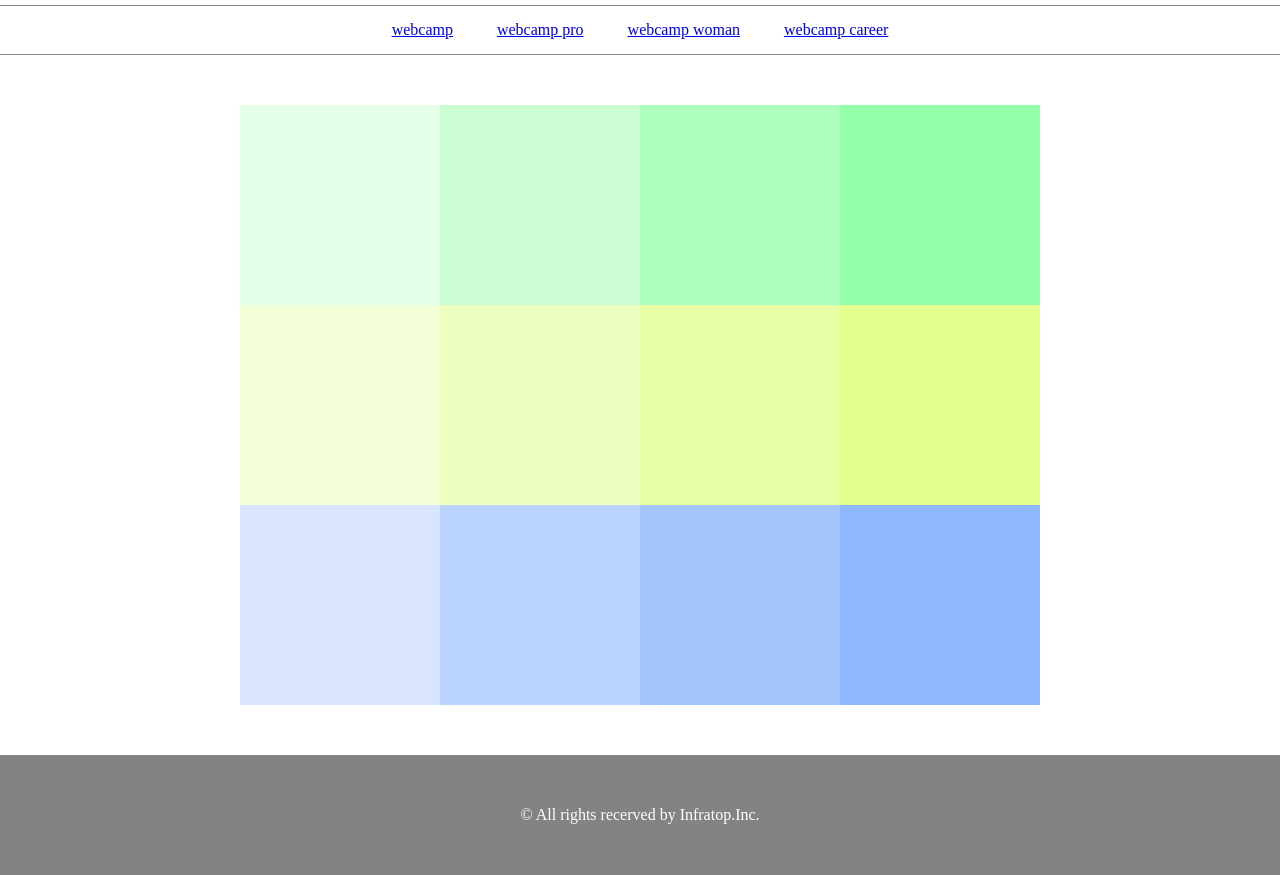
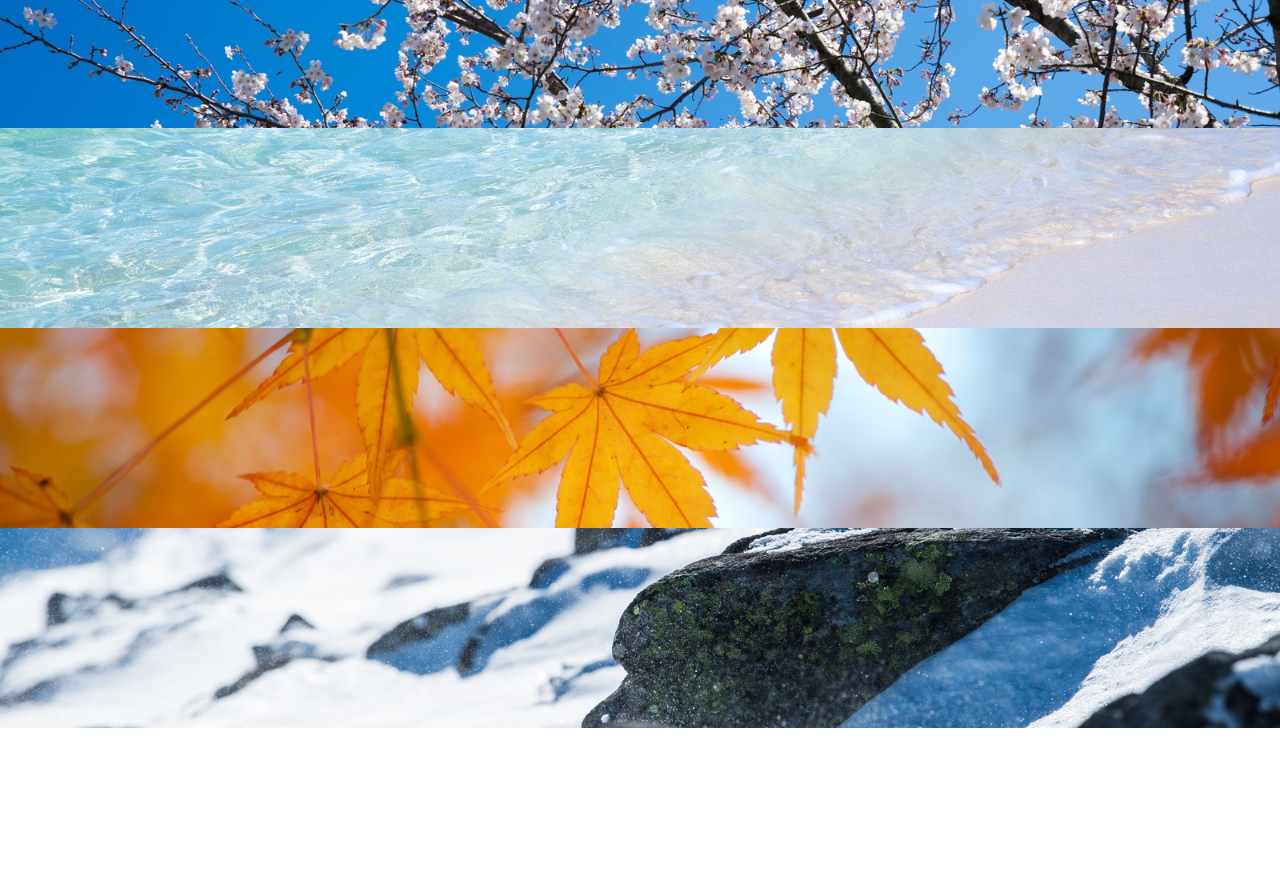
Before and after one commit to HANEKUN0722/HTML_CSS, a plain HTML site: page index.html in a window 1280 px wide. Shown: the part 72-947 px from the top of the page. After the commit the page ends 800 px from the top, so only its background shows below. Drawn offline with Linux system fonts and the light colour scheme.

Commit message:
[Finish]2-6

```diff
--- a/index.html
+++ b/index.html
@@ -2,42 +2,16 @@
 <html lang="ja">
 <head>
   <meta charset="utf8">
-  <title>5章演習</title>
+  <title>6章演習</title>
   <link rel="stylesheet" href="style.css" >
 </head>
 <body>
-  <header>
-    <h1 class="headline">
-      <a href="http://infratop.jp/">infratop</a>
-    </h1>
-  </header>
+  <div class="box1"></div>
 
-  <nav>
-    <ul class="nav-list">
-      <li class="nav-list-item"><a href="http://web-camp.io/">webcamp</a></li>
-      <li class="nav-list-item"><a href="http://web-camp.io/pro/">webcamp pro</a></li>
-      <li class="nav-list-item"><a href="http://web-camp.io/woman/">webcamp woman</a></li>
-      <li class="nav-list-item"><a href="http://web-camp.io/career/">webcamp career</a></li>
-    </ul>
-  </nav>
+  <div class="box2"></div>
 
-  <div class="main clearfix">
-    <div class="box1"></div>
-    <div class="box2"></div>
-    <div class="box3"></div>
-    <div class="box4"></div>
-    <div class="box5"></div>
-    <div class="box6"></div>
-    <div class="box7"></div>
-    <div class="box8"></div>
-    <div class="box9"></div>
-    <div class="box10"></div>
-    <div class="box11"></div>
-    <div class="box12"></div>
-  </div>
+  <div class="box3"></div>
 
-  <footer>
-     <p class="footer-text">© All rights recerved by Infratop.Inc.</p>
-  </footer>
+  <div class="box4"></div>
 </body>
 </html>
--- a/style.css
+++ b/style.css
@@ -4,133 +4,30 @@
   box-sizing: border-box;
 }
 
-.clearfix::after {
-  content:"";
-  display:block;
-  clear:both;
-}
-
-header {
-  width: 100%;
-  padding: 20px 0;
-  text-align: center;
-}
-
-header .headline{
-  font-size: 32px;
-}
-
-.nav-list {
-  text-align: center;
-  padding: 15px 0;
-  margin: 0 auto;
-  border-bottom: 1px solid #848282;
-  border-top: 1px solid #848282;
-}
-
-.nav-list-item {
-  list-style: none;
-  display: inline-block;
-  margin: 0 20px;
-}
-
-.main{
-  width: 800px;
-  margin: 50px auto;
-}
-
 .box1{
-  width: 200px;
   height: 200px;
-  background-color: #E6FFE9;
-  float: left;
+  background-image: url(img/box1.jpg);
+  background-size: cover;
+  background-position: center;
 }
 
 .box2{
-  width: 200px;
   height: 200px;
-  background-color: #CBFFD3;
-  float: left;
+  background-image: url(img/box2.jpg);
+  background-size: cover;
+  background-position: center;
 }
 
 .box3{
-  width: 200px;
   height: 200px;
-  background-color: #AEFFBD;
-  float: left;
+  background-image: url(img/box3.jpg);
+  background-size: cover;
+  background-position: center;
 }
 
 .box4{
-  width: 200px;
   height: 200px;
-  background-color: #93FFAB;
-  float: left;
+  background-image: url(img/box4.jpg);
+  background-size: cover;
+  background-position: center;
 }
-
-.box5{
-  width: 200px;
-  height: 200px;
-  background-color: #F3FFD8;
-  float: left;
-}
-
-.box6{
-  width: 200px;
-  height: 200px;
-  background-color: #EDFFBE;
-  float: left;
-}
-
-.box7{
-  width: 200px;
-  height: 200px;
-  background-color: #E9FFA5;
-  float: left;
-}
-
-.box8{
-  width: 200px;
-  height: 200px;
-  background-color: #E4FF8D;
-  float: left;
-}
-
-.box9{
-  width: 200px;
-  height: 200px;
-  background-color: #D9E5FF;
-  float: left;
-}
-
-.box10{
-  width: 200px;
-  height: 200px;
-  background-color: #BAD3FF;
-  float: left;
-}
-
-.box11{
-  width: 200px;
-  height: 200px;
-  background-color: #A4C6FF;
-  float: left;
-}
-
-.box12{
-  width: 200px;
-  height: 200px;
-  background-color: #8EB8FF;
-  float: left;
-}
-
-footer {
-  width: 100%;
-  height: 120px;
-  text-align: center;
-  line-height: 120px;
-  background-color: #848282;
-}
-
-.footer-text {
-  color: #fff;
-}
```
Also changed, not shown: img/box1.jpg (added), img/box2.jpg (added), img/box3.jpg (added), img/box4.jpg (added), 1 other file.
